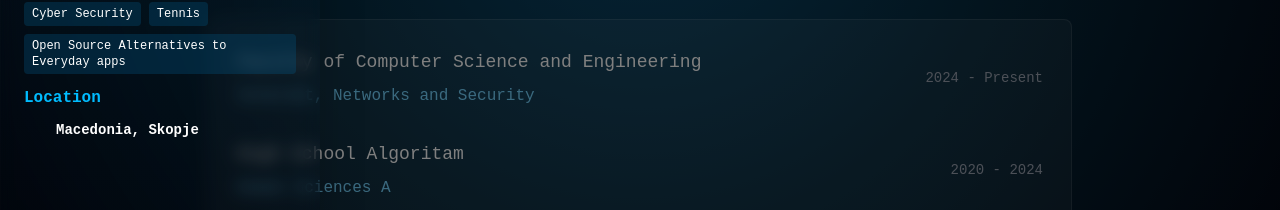
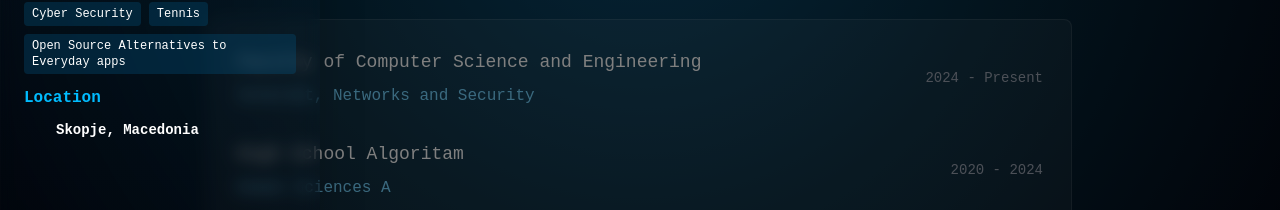
Before and after one commit to mario-gurmeshevski/portfolio-vue, a Vue app: page / in a window 1280 px wide. Both pictures are taken after a click on the button "Learn more about me". Shown: the part 536-746 px from the top of the page. Built offline with nearby package versions, Linux system fonts and the light colour scheme; some icons are missing.

Commit message:
Update location format in AboutMeSection
Changed the location text from 'Macedonia, Skopje' to 'Skopje, Macedonia' for consistency and clarity in the AboutMeSection component.

```diff
--- a/src/components/AboutMeSection.vue
+++ b/src/components/AboutMeSection.vue
@@ -42,7 +42,7 @@
           <h4 class="font-semibold text-sky-400 mb-2">Location</h4>
           <div class="flex items-center space-x-2">
             <Fa6LocationDot class="w-6 h-6 text-sky-400" />
-            <span class="text-white text-sm font-bold">Macedonia, Skopje</span>
+            <span class="text-white text-sm font-bold">Skopje, Macedonia</span>
           </div>
         </div>
       </div>
```
